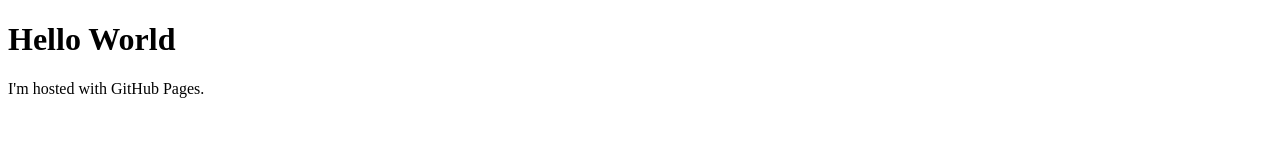
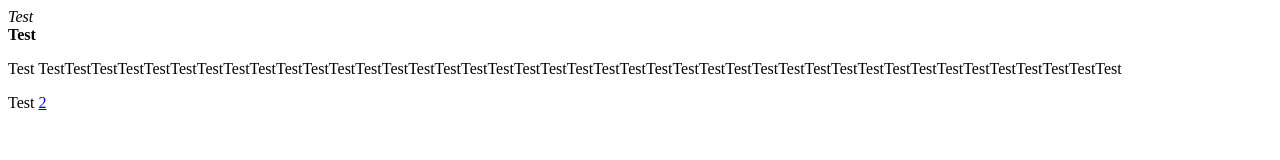
Before and after one commit to bobby2303/bobby2303.github.io, a plain HTML site: page index.html in a window 1280 px wide. Drawn offline with Linux system fonts and the light colour scheme.

Commit message:
v1.1
New features learned

```diff
--- a/index.html
+++ b/index.html
@@ -1,7 +1,12 @@
 <!DOCTYPE html>
 <html>
-<body>
-<h1>Hello World</h1>
-<p>I'm hosted with GitHub Pages.</p>
-</body>
+	<head>
+		<title> Test </title>
+	</head>
+	<body>
+		<div> <i>Test</i> </div>
+		<div> <b>Test</b> </div>
+		<div> <p>Test TestTestTestTestTestTestTestTestTestTestTestTestTestTestTestTestTestTestTestTestTestTestTestTestTestTestTestTestTestTestTestTestTestTestTestTestTestTestTestTestTest</p> </div>
+		<div> Test <a href="http://www.google.com"> 2 </a> </div>
+	</body>
 </html>
```
